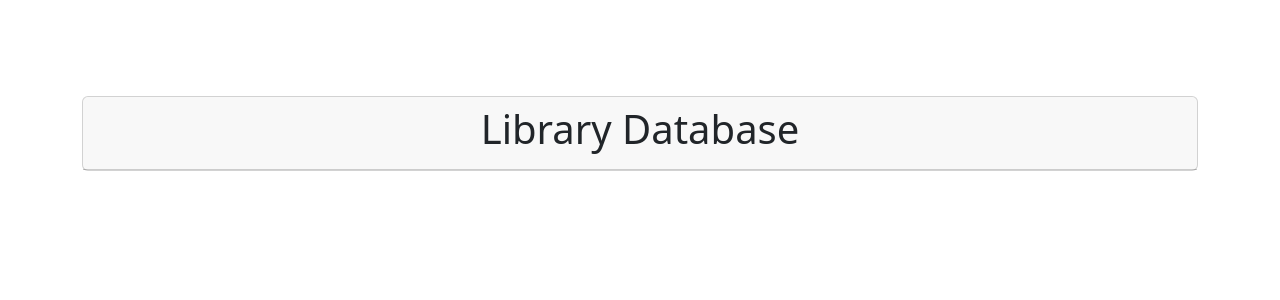
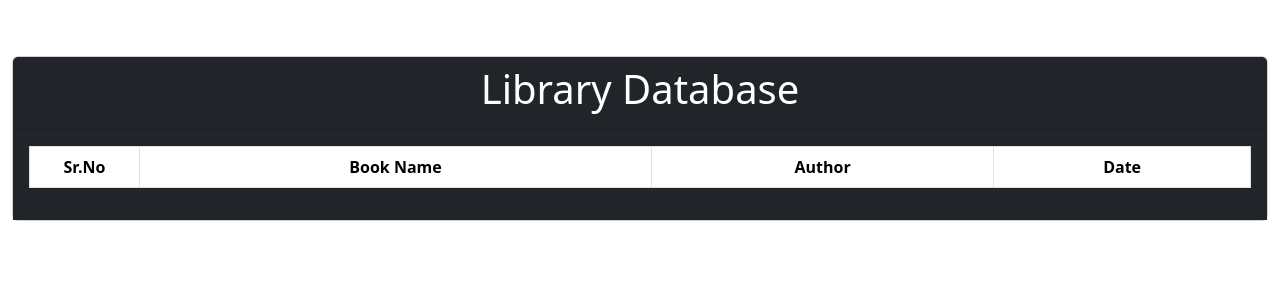
Before and after one commit to SohamDeshmukh1/Library-Managment-System, a PHP site: page /Books/view.php in a window 1280 px wide. Shown: the part 56-356 px from the top of the page. Run offline with PHP 8.4, Linux system fonts and the light colour scheme; data that the repository does not hold is empty; a stand-in replaces the project's code that opens the database connection.

Commit message:
Minor Changes

```diff
--- a/Books/view.php
+++ b/Books/view.php
@@ -1,6 +1,15 @@
+<?php
+
+require_once('../Components/_dbconnect2.php');
+$query = "select * from books";
+$result = mysqli_query($con,$query);
+
+?>
+
 <!doctype html>
 <?php include '../Components/_nav1.php'; ?>
 <html lang="en">
+
 <head>
   <meta charset="utf-8">
   <meta name="viewport" content="width=device-width, initial-scale=1">
@@ -9,14 +18,44 @@
   <script src="https://cdn.jsdelivr.net/npm/bootstrap@5.3.2/dist/js/bootstrap.bundle.min.js" integrity="sha384-C6RzsynM9kWDrMNeT87bh95OGNyZPhcTNXj1NW7RuBCsyN/o0jlpcV8Qyq46cDfL" crossorigin="anonymous"></script>
 
 </head>
+
 <body>
 
-        <div class="container">
+  <div class="container-fluid">
     <div class="row mt-5">
       <div class="col">
-              <div class="card mt-5">
-                <div class="card-header">
+        <div class="card mt-2">
+          <div class="card-header bg-dark text-white">
             <h2 class="display-6 text-center">Library Database</h2>
+          </div>
+          <div class="card-body text-center bg-dark text-white">
+            <table class="table table-bordered">
+              <tr style="font-weight:bold;">
+                <td style="width: 110px;">Sr.No</td>
+                <td>Book Name</td>
+                <td>Author</td>
+                <td>Date</td>
+              </tr>
+              <tr>
+
+                <?php
+
+                while ($row = mysqli_fetch_assoc($result))
+               {
+
+                ?>
+
+              <td> <?php echo $row['Sr']; ?> </td>
+              <td> <?php echo $row['bookname']; ?> </td>
+              <td> <?php echo $row['author']; ?> </td>
+              <td> <?php echo $row['dt']; ?> </td>
+
+               </tr>
+                 <?php
+               }
+
+                ?>
+            </table>
           </div>
         </div>
       </div>
@@ -26,4 +65,5 @@
 
 
 </body>
+
 </html>
--- a/Components/_nav.php
+++ b/Components/_nav.php
@@ -1,3 +1,4 @@
+
 <nav class="navbar navbar-expand-lg bg-body-dark navbar-dark bg-dark">
   <div class="container-fluid">
     <a class="navbar-brand" href="/Microproject">MyLoginPage</a>
--- a/Components/_nav1.php
+++ b/Components/_nav1.php
@@ -7,12 +7,12 @@
     <div class="collapse navbar-collapse" id="navbarSupportedContent">
       <ul class="navbar-nav me-auto mb-2 mb-lg-0">
         <li class="nav-item">
-          <a class="nav-link active" aria-current="page" href="/Microproject/index.php">Home</a>
+          <a class="nav-link active" aria-current="page" href="/Microproject/Books/landing.php">Home</a>
         </li>
         <li class="nav-item">
-          <a class="nav-link active" href="/Microproject/#">Add Book</a>
+          <a class="nav-link active" href="/Microproject/Books/insert.php">Add Book</a>
         </li>
-          <a class="nav-link active" href="/Microproject/#">
+          <a class="nav-link active" href="/Microproject/Books/#">
             Delete Book
           </a>
 
--- a/login.php
+++ b/login.php
@@ -19,7 +19,7 @@ if ($_SERVER["REQUEST_METHOD"] == "POST") {
         session_start();
         $_SESSION['loggedin'] = true;
         $_SESSION['username'] = $username;
-        header("Location: Books/view.php");
+        header("Location: Books/landing.php");
     } else {
        $error = true;
     }
```
Lines whose indentation alone changed are shown as unchanged.
